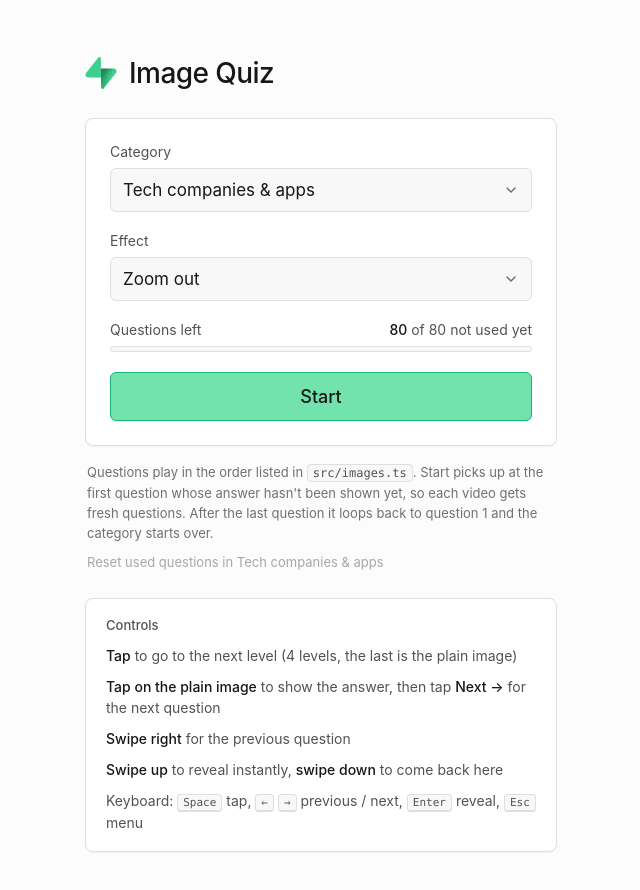
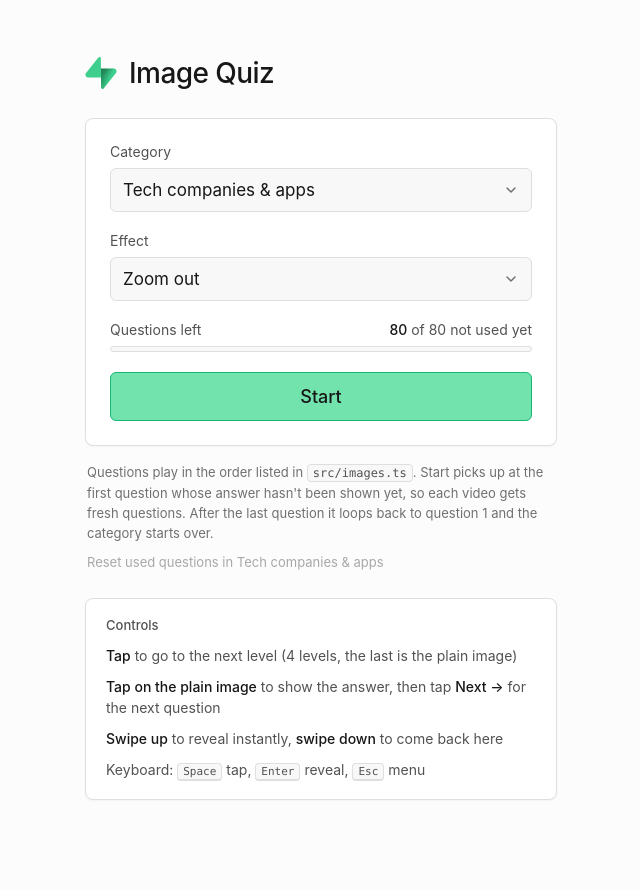
Before and after one commit to dshukertjr/logo-quiz, a React (Vite) app: page / in a window 1280 px wide. Shown: the whole page, without its empty margins (319-959 px from the left). After the commit the page ends 840 px from the top, so only its background shows below. Built offline with nearby package versions, Linux system fonts and the light colour scheme.

Commit message:
Updated the gestures

```diff
--- a/src/Game.tsx
+++ b/src/Game.tsx
@@ -39,8 +39,6 @@
 
     const onKey = (e: KeyboardEvent) => {
       if (e.key === " ") { e.preventDefault(); engine.tap(); }
-      else if (e.key === "ArrowRight") engine.next();
-      else if (e.key === "ArrowLeft") engine.prev();
       else if (e.key === "Enter") engine.reveal();
       else if (e.key === "Escape") callbacks.current.onExit();
     };
@@ -79,7 +77,7 @@
     if (!start || !engine) return;
     const dx = e.clientX - start.x, dy = e.clientY - start.y;
     if (Math.abs(dx) > SWIPE && Math.abs(dx) > Math.abs(dy)) {
-      if (dx > 0) engine.prev(); // swipe right: previous. Moving forward is only via the Next button.
+      // Sideways swipes do nothing: the Next button is the only way to change questions.
     } else if (Math.abs(dy) > SWIPE) {
       if (dy < 0) engine.reveal(); else onExit();
     } else {
--- a/src/Menu.tsx
+++ b/src/Menu.tsx
@@ -99,9 +99,8 @@
         <ul>
           <li><b>Tap</b> to go to the next level (4 levels, the last is the plain image)</li>
           <li><b>Tap on the plain image</b> to show the answer, then tap <b>Next →</b> for the next question</li>
-          <li><b>Swipe right</b> for the previous question</li>
           <li><b>Swipe up</b> to reveal instantly, <b>swipe down</b> to come back here</li>
-          <li>Keyboard: <kbd>Space</kbd> tap, <kbd>←</kbd> <kbd>→</kbd> previous / next, <kbd>Enter</kbd> reveal, <kbd>Esc</kbd> menu</li>
+          <li>Keyboard: <kbd>Space</kbd> tap, <kbd>Enter</kbd> reveal, <kbd>Esc</kbd> menu</li>
         </ul>
       </section>
     </main>
--- a/src/engine.ts
+++ b/src/engine.ts
@@ -162,10 +162,6 @@
     this.show(0);
   }
 
-  prev() {
-    this.show((this.index - 1 + this.deck.length) % this.deck.length);
-  }
-
   // ---- Internals ----------------------------------------------------------
   private async show(index: number) {
     if (index < 0 || index >= this.deck.length) return;
```
Also changed, not shown: 1 other file (tests, documents, lock files or other folders).
